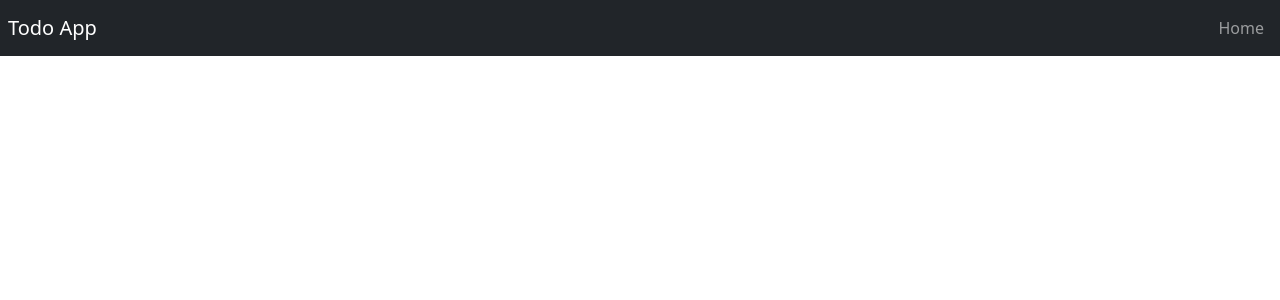
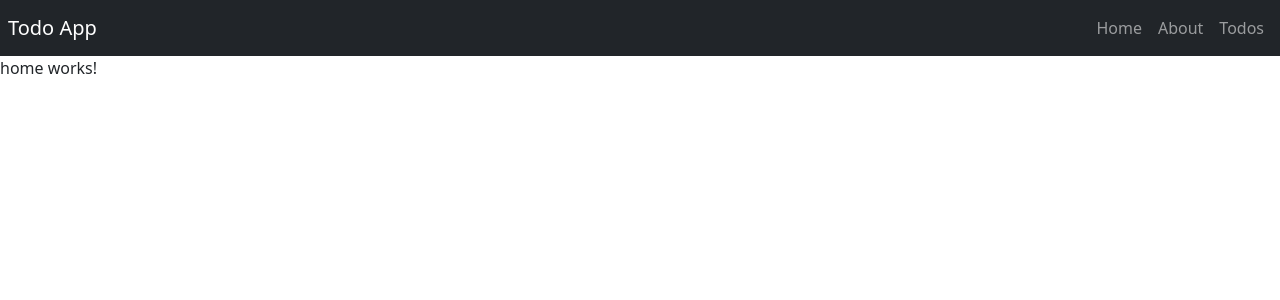
Before and after one commit to vijaygenius123/angular-firebase-todo, an Angular app: page /home in a window 1280 px wide. Shown: the top 300 px of the page. Built offline with nearby package versions, Linux system fonts and the light colour scheme.

Commit message:
Add Routing

```diff
--- a/src/app/app.component.html
+++ b/src/app/app.component.html
@@ -1 +1,2 @@
 <app-header></app-header>
+<router-outlet></router-outlet>
--- a/src/app/app.module.ts
+++ b/src/app/app.module.ts
@@ -6,6 +6,8 @@ import { HeaderComponent } from './header/header.component';
 import { HomeComponent } from './home/home.component';
 import { AboutComponent } from './about/about.component';
 import { TodosComponent } from './todos/todos.component';
+import { AppRoutingModule } from './app-routing.module';
+import {RouterModule} from "@angular/router";
 
 @NgModule({
   declarations: [
@@ -16,7 +18,9 @@ import { TodosComponent } from './todos/todos.component';
     TodosComponent
   ],
   imports: [
-    BrowserModule
+    BrowserModule,
+    AppRoutingModule,
+    RouterModule
   ],
   providers: [],
   bootstrap: [AppComponent]
--- a/src/app/header/header.component.html
+++ b/src/app/header/header.component.html
@@ -6,8 +6,9 @@
 
   <div class="collapse navbar-collapse" id="res_nav">
     <ul class="navbar-nav ms-auto">
-      <li class="nav-item"><a href="" class="nav-link">Home</a></li>
-
+      <li class="nav-item"><a href="" class="nav-link" [routerLink]="'home'">Home</a></li>
+      <li class="nav-item"><a href="" class="nav-link" [routerLink]="'about'">About</a></li>
+      <li class="nav-item"><a href="" class="nav-link" [routerLink]="'todos'">Todos</a></li>
     </ul>
   </div>
 </nav>
```
Also changed, not shown: src/app/app-routing.module.ts (added, +38 -0 lines).
